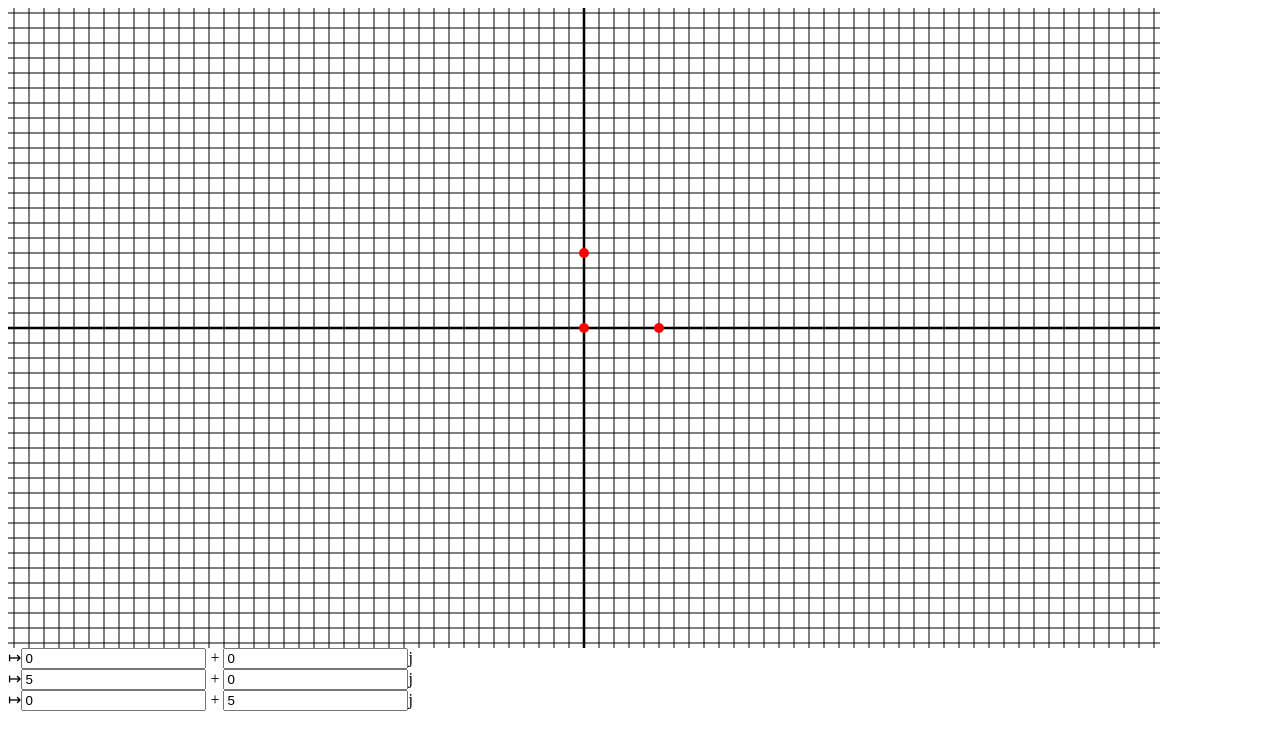
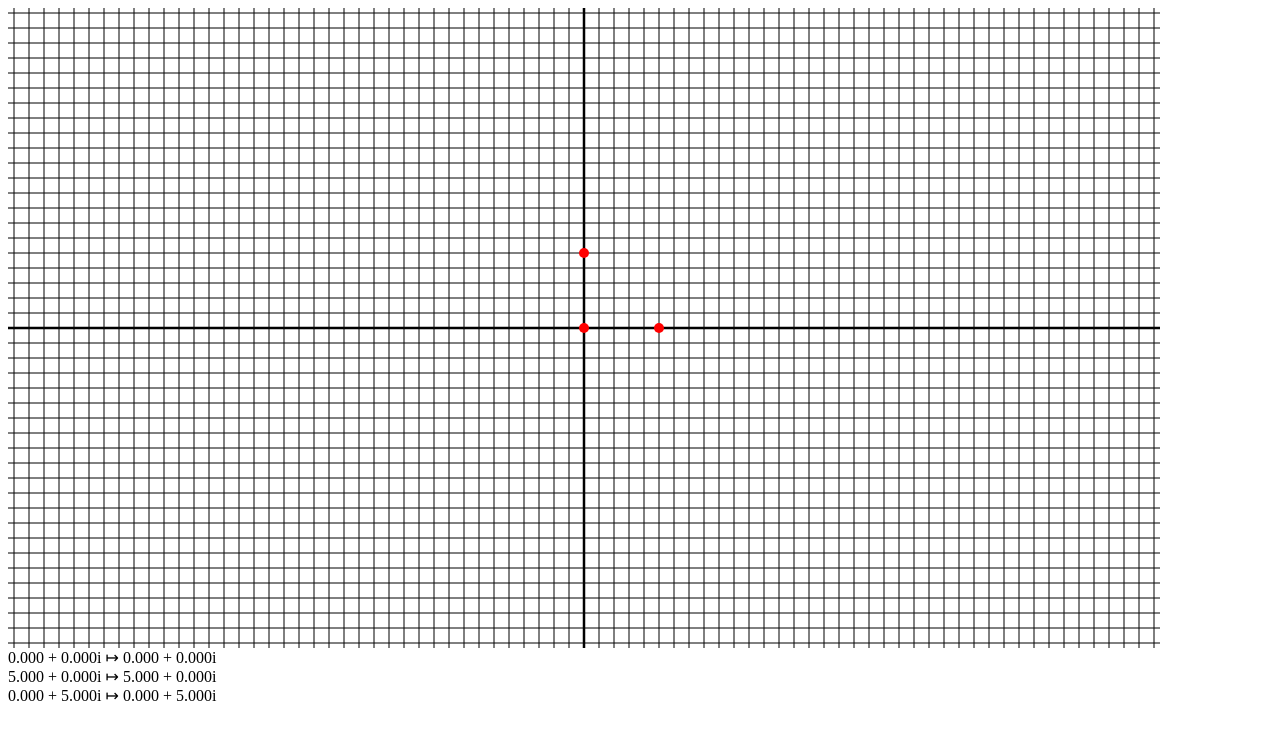
Before and after one commit to luojason/mobius-tform-app, a React (Vite) app: page / in a window 1280 px wide. Shown: the top 750 px of the page. Built offline with nearby package versions, Linux system fonts and the light colour scheme.

Commit message:
Add both input and output values to ControlPointDisplay

```diff
--- a/src/App.tsx
+++ b/src/App.tsx
@@ -5,9 +5,9 @@ import { useGlobalState } from "./hooks/useGlobalState";
 export function App() {
     const [globalState, dispatch] = useGlobalState({
         points: {
-            val1: { in: [0, 0], out: [0, 0]},
-            val2: { in: [5, 0], out: [5, 0]},
-            val3: { in: [0, 5], out: [0, 5]},
+            val1: { in: [0, 0], out: [0, 0] },
+            val2: { in: [5, 0], out: [5, 0] },
+            val3: { in: [0, 5], out: [0, 5] },
         },
         // TODO: compute gridlines on first load
         curves: [],
@@ -17,9 +17,9 @@ export function App() {
     return (
         <>
             <MobiusGraph globalState={globalState} dispatch={dispatch} />
-            <ControlPointDisplay value={globalState.points.val1.out} />
-            <ControlPointDisplay value={globalState.points.val2.out} />
-            <ControlPointDisplay value={globalState.points.val3.out} />
+            <ControlPointDisplay mapping={globalState.points.val1} />
+            <ControlPointDisplay mapping={globalState.points.val2} />
+            <ControlPointDisplay mapping={globalState.points.val3} />
         </>
     )
 }
--- a/src/hooks/useGlobalState.ts
+++ b/src/hooks/useGlobalState.ts
@@ -13,7 +13,7 @@ export interface GlobalState {
 }
 
 /** A sample input/output pair for a data point mapped under a Mobius transformation. */
-interface SamplePointMapping {
+export interface SamplePointMapping {
     in: ExtComplex;
     out: ExtComplex;
 }
--- a/src/sidebar/ControlPointDisplay.tsx
+++ b/src/sidebar/ControlPointDisplay.tsx
@@ -1,22 +1,24 @@
+import { SamplePointMapping } from "../hooks/useGlobalState";
 import { ExtComplex } from "../model/geometry";
 
+const DIGITS_OF_PRECISION = 3;
+
 interface DisplayProps {
-    readonly value: ExtComplex;
+    readonly mapping: SamplePointMapping;
 }
 
-export function ControlPointDisplay({ value }: DisplayProps) {
-    // special handling for point at infinity case
-    if (value === 'inf') {
-        return <div>inf</div>;
-    }
-
+export function ControlPointDisplay({ mapping }: DisplayProps) {
     return (
         <div>
-            {"↦"}
-            <input value={value[0]} readOnly={true} />
-            {" + "}
-            <input value={value[1]} readOnly={true} />
-            j
+            {`${display(mapping.in)} ↦ ${display(mapping.out)}`}
         </div>
     )
 }
+
+function display(c: ExtComplex): string {
+    if (c === 'inf') {
+        return 'Infinity';
+    } else {
+        return `${c[0].toFixed(DIGITS_OF_PRECISION)} + ${c[1].toFixed(DIGITS_OF_PRECISION)}i`;
+    }
+}
```
